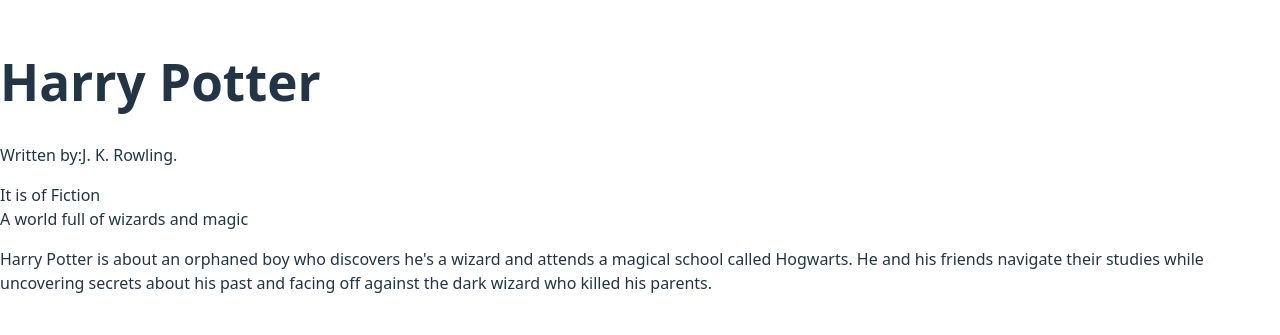
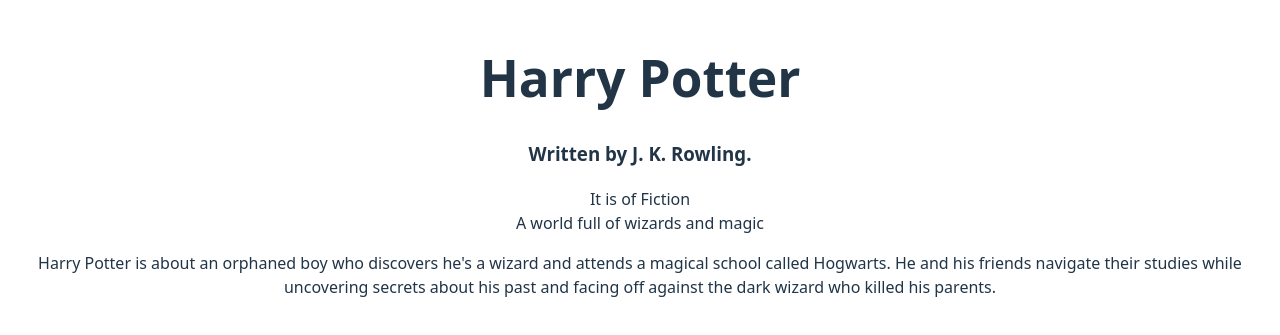
Before and after one commit to rodrigcasio/React-rcasio-projects, a React (Vite) app in the folder courseraPracticeIBM/blog_app/: page / in a window 1280 px wide. Shown: the part 235-570 px from the top of the page. Built offline with nearby package versions, Linux system fonts and the light colour scheme.

Commit message:
imported the styles sheet "App.css" into the App parent component file

```diff
--- a/courseraPracticeIBM/blog_app/src/App.jsx
+++ b/courseraPracticeIBM/blog_app/src/App.jsx
@@ -1,6 +1,6 @@
 import React from 'react';
 import NovelBlog from './Components/NovelBlog';
-
+import './App.css';
 function App() {
   const novel = {   // this is justa local variable variable that holds appropiate data for title, author, description, and type components
     title: 'Harry Potter',
--- a/courseraPracticeIBM/blog_app/src/Components/Author.jsx
+++ b/courseraPracticeIBM/blog_app/src/Components/Author.jsx
@@ -3,7 +3,7 @@
 
 const Author = ({ author}) => {
     return (
-        <p>Written by:{author}.</p>
+        <h3>Written by {author}.</h3>
     );
 }
 
```
